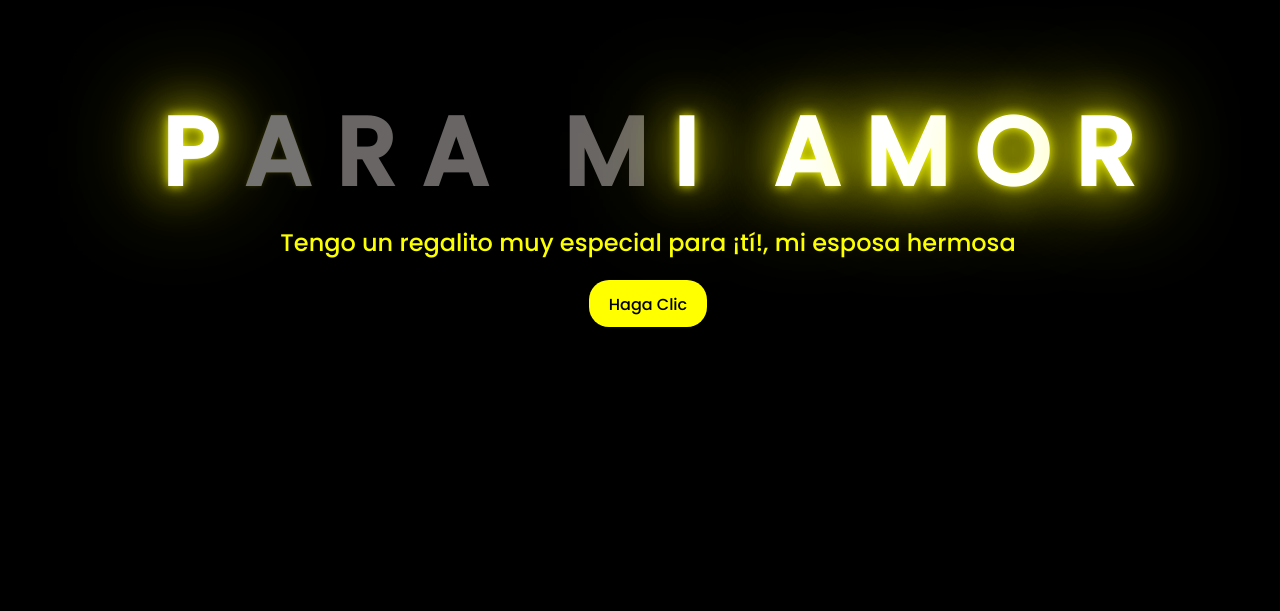
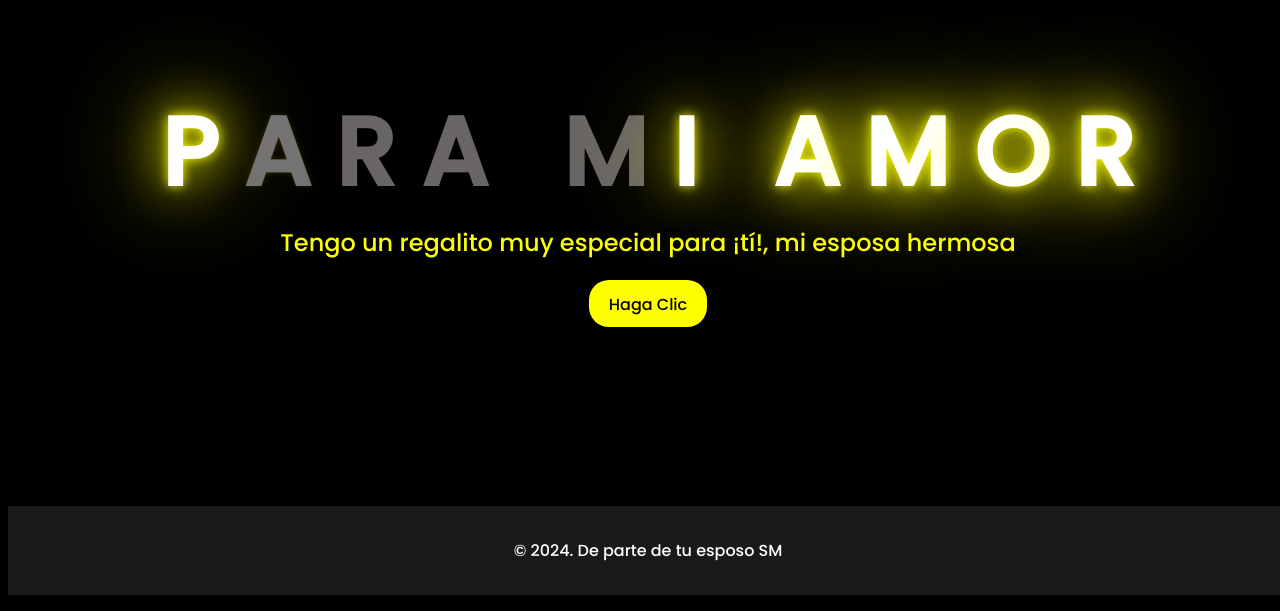
Before and after one commit to StevenMarin1227/FloresDani, a plain HTML site: page index.html in a window 1280 px wide. Shown: the part 205-816 px from the top of the page. Drawn offline with Linux system fonts and the light colour scheme.

Commit message:
Actualización del footer

```diff
--- a/css/style.css
+++ b/css/style.css
@@ -96,3 +96,14 @@ body{
     background-color: orange; /* Cambia el color de fondo al pasar el mouse a naranja */
     box-shadow: 0 0 10px yellow, 0 0 20px yellow, 0 0 30px yellow; /* Efecto de resplandor amarillo */
   }
+
+  /* Footer */
+footer {
+    background-color: #1a1a1a;
+    color: #fff;
+    padding: 1em 0;
+    text-align: center;
+    position: absolute;
+    bottom: 0;
+    width: 100%;
+}
--- a/index.html
+++ b/index.html
@@ -40,5 +40,9 @@
         </button>
 
     </div>
+
+    <footer>
+        <p>&copy; 2024. De parte de tu esposo SM</p>
+    </footer>
 </body>
 </html>
--- a/scss/main.scss
+++ b/scss/main.scss
@@ -1391,3 +1391,14 @@ body {
 .container * {
   animation-play-state: paused !important;
 }
+
+/* Footer */
+footer {
+    background-color: #1a1a1a;
+    color: #fff;
+    padding: 1em 0;
+    text-align: center;
+    position: absolute;
+    bottom: 0;
+    width: 100%;
+}
```
Also changed, not shown: Flores.html (+4 -0 lines), css/main.css.
